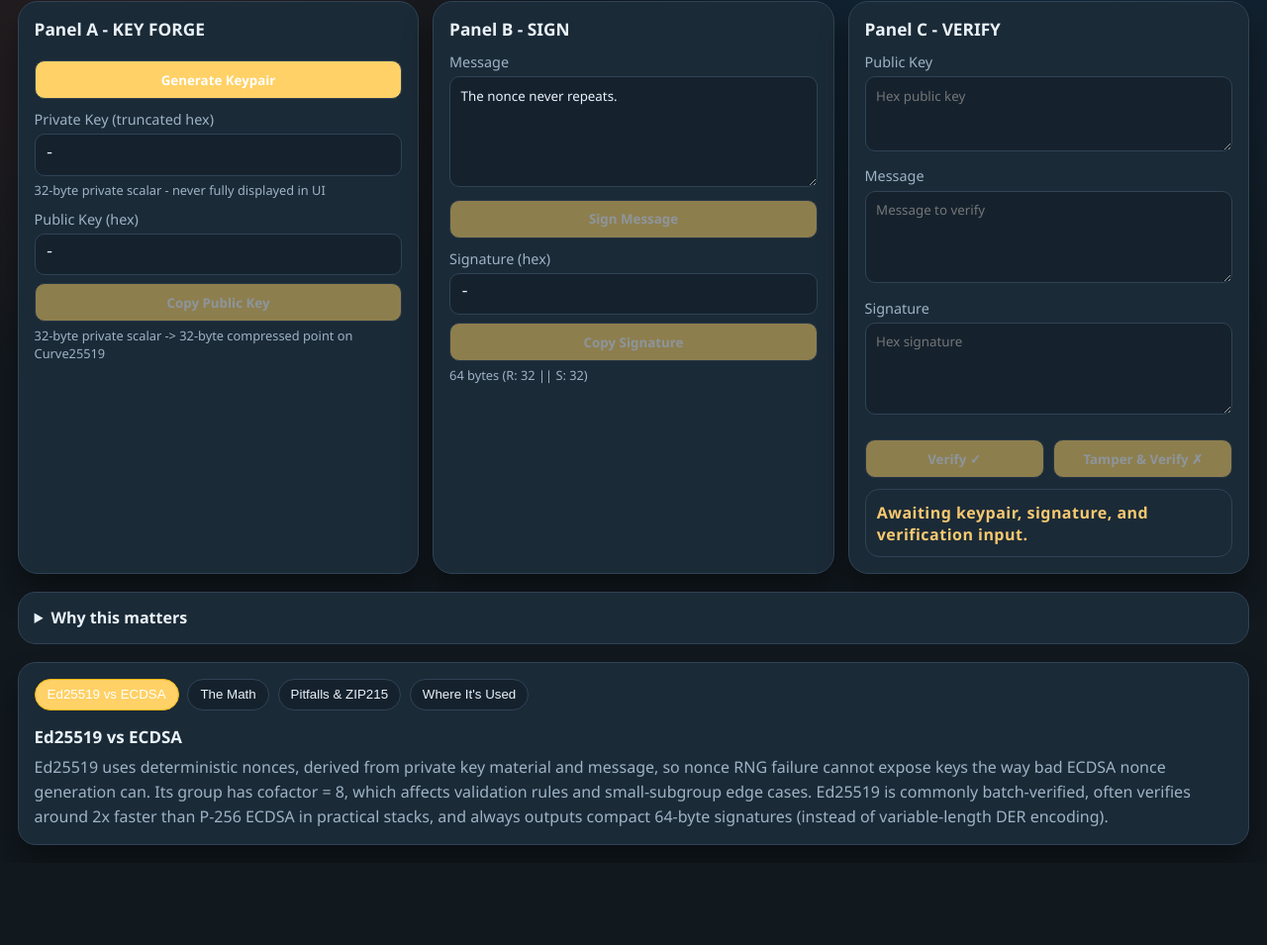
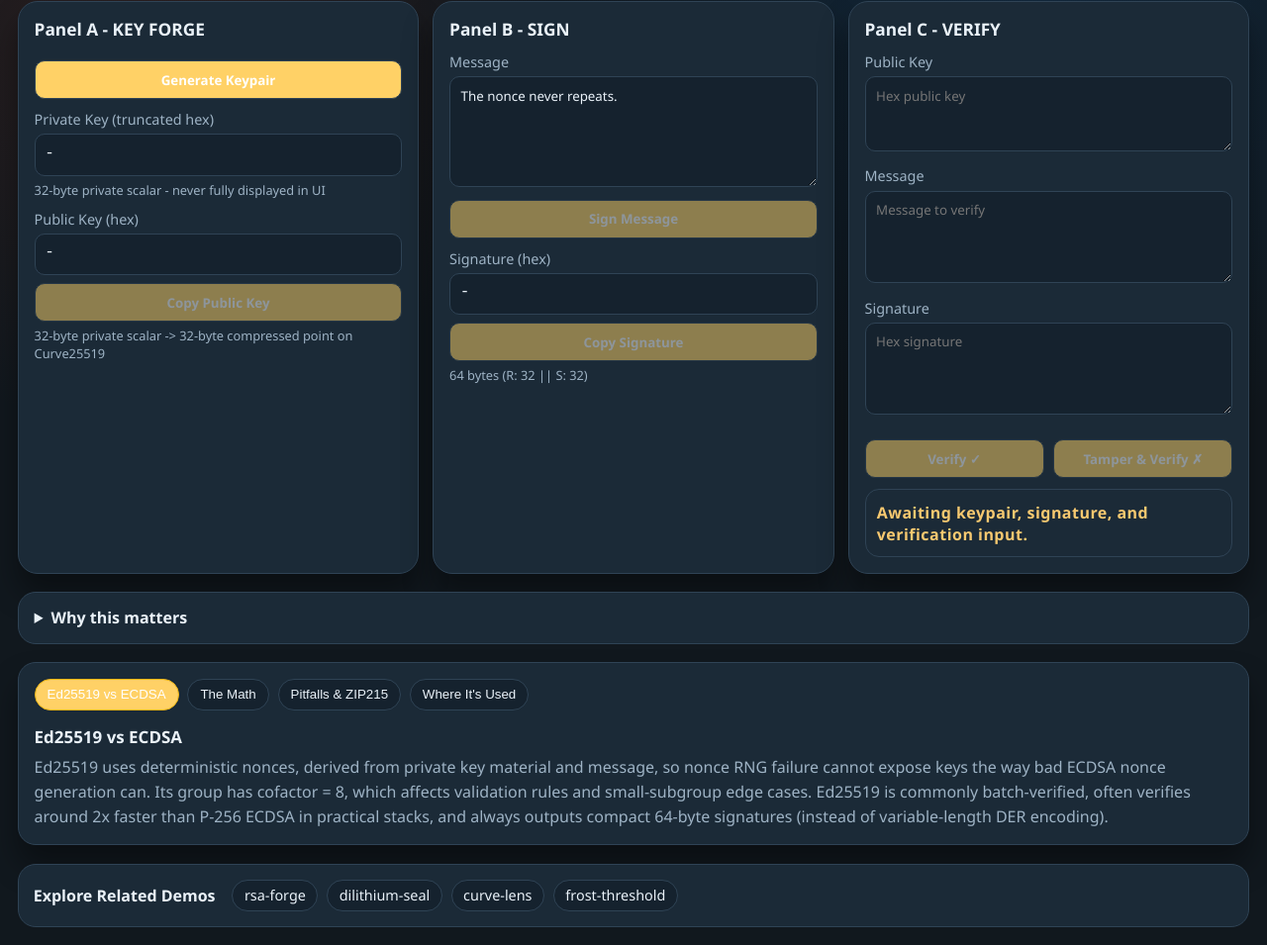
Before and after one commit to systemslibrarian/crypto-lab-ed25519-forge, a website built with Vite: page index.html in a window 1280 px wide. Shown: the part 172-1127 px from the top of the page at 99% size. Before the commit the page ends 1044 px from the top, so only its background shows below. Built offline with nearby package versions, Linux system fonts and the light colour scheme.

Commit message:
phase 6: polish and deploy

```diff
--- a/index.html
+++ b/index.html
@@ -4,7 +4,8 @@
     <meta charset="UTF-8" />
     <link rel="icon" type="image/svg+xml" href="/favicon.svg" />
     <meta name="viewport" content="width=device-width, initial-scale=1.0" />
-    <title>crypto-lab-ed25519-forge</title>
+    <meta name="description" content="Interactive Ed25519 keypair generation, signing, and verification demo. Explore deterministic signatures, cofactor handling, and ZIP215." />
+    <title>Ed25519 Forge - crypto-lab</title>
   </head>
   <body>
     <div id="app"></div>
--- a/src/style.css
+++ b/src/style.css
@@ -293,6 +293,32 @@ body {
   overflow: auto;
 }
 
+.related-links {
+  display: flex;
+  flex-wrap: wrap;
+  gap: 0.55rem;
+  align-items: center;
+  background: var(--bg-elevated);
+  border: 1px solid var(--line);
+  border-radius: 18px;
+  padding: 0.95rem;
+}
+
+.related-links h3 {
+  margin: 0 0.5rem 0 0;
+  font-size: 1rem;
+}
+
+.related-links a {
+  text-decoration: none;
+  border: 1px solid var(--line);
+  border-radius: 999px;
+  background: var(--bg-surface);
+  color: var(--text);
+  padding: 0.34rem 0.72rem;
+  font-size: 0.9rem;
+}
+
 @media (max-width: 980px) {
   .panel-grid {
     grid-template-columns: 1fr;
--- a/src/ui.ts
+++ b/src/ui.ts
@@ -171,6 +171,14 @@ export function mountApp(): void {
           <h3>Where It's Used</h3>
           <p>Ed25519 appears in Signal, SSH (OpenSSH defaults since 2014), TLS 1.3 deployments, WireGuard tooling, Zcash-related systems, and the age encryption tool. Ethereum account signatures use secp256k1, while consensus-layer cryptography in adjacent ecosystems often involves BLS-style primitives.</p>
         </article>
+      </section>
+
+      <section class="related-links" aria-label="Related crypto-lab demos">
+        <h3>Explore Related Demos</h3>
+        <a href="https://systemslibrarian.github.io/crypto-lab-rsa-forge/" target="_blank" rel="noreferrer">rsa-forge</a>
+        <a href="https://systemslibrarian.github.io/crypto-lab-dilithium-seal/" target="_blank" rel="noreferrer">dilithium-seal</a>
+        <a href="https://systemslibrarian.github.io/crypto-lab-curve-lens/" target="_blank" rel="noreferrer">curve-lens</a>
+        <a href="https://systemslibrarian.github.io/crypto-lab-frost-threshold/" target="_blank" rel="noreferrer">frost-threshold</a>
       </section>
     </main>
   `;
--- /dev/null
+++ b/vite.config.ts
@@ -0,0 +1,5 @@
+import { defineConfig } from 'vite';
+
+export default defineConfig({
+  base: '/crypto-lab-ed25519-forge/',
+});
```
Also changed, not shown: .github/workflows/deploy.yml (added).
